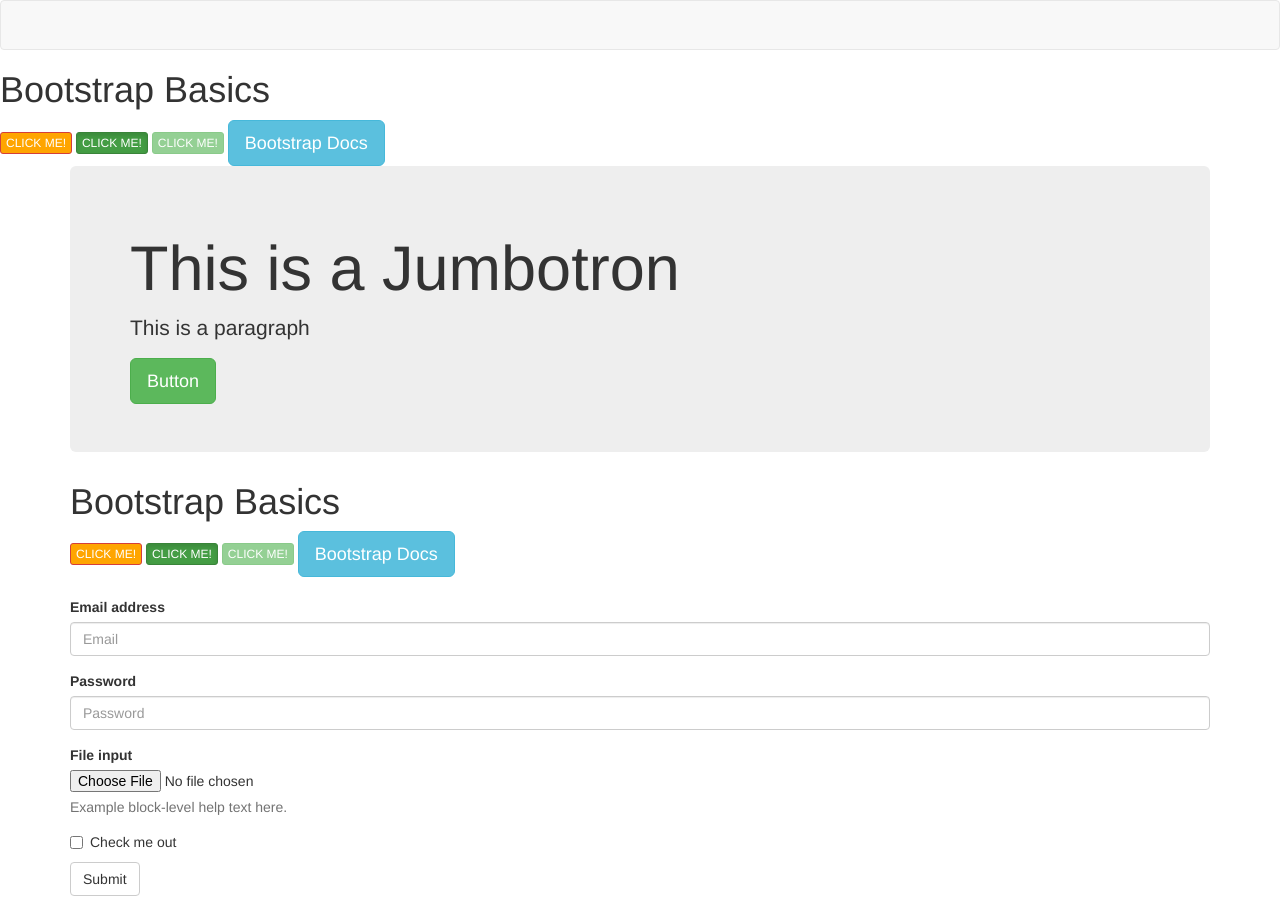
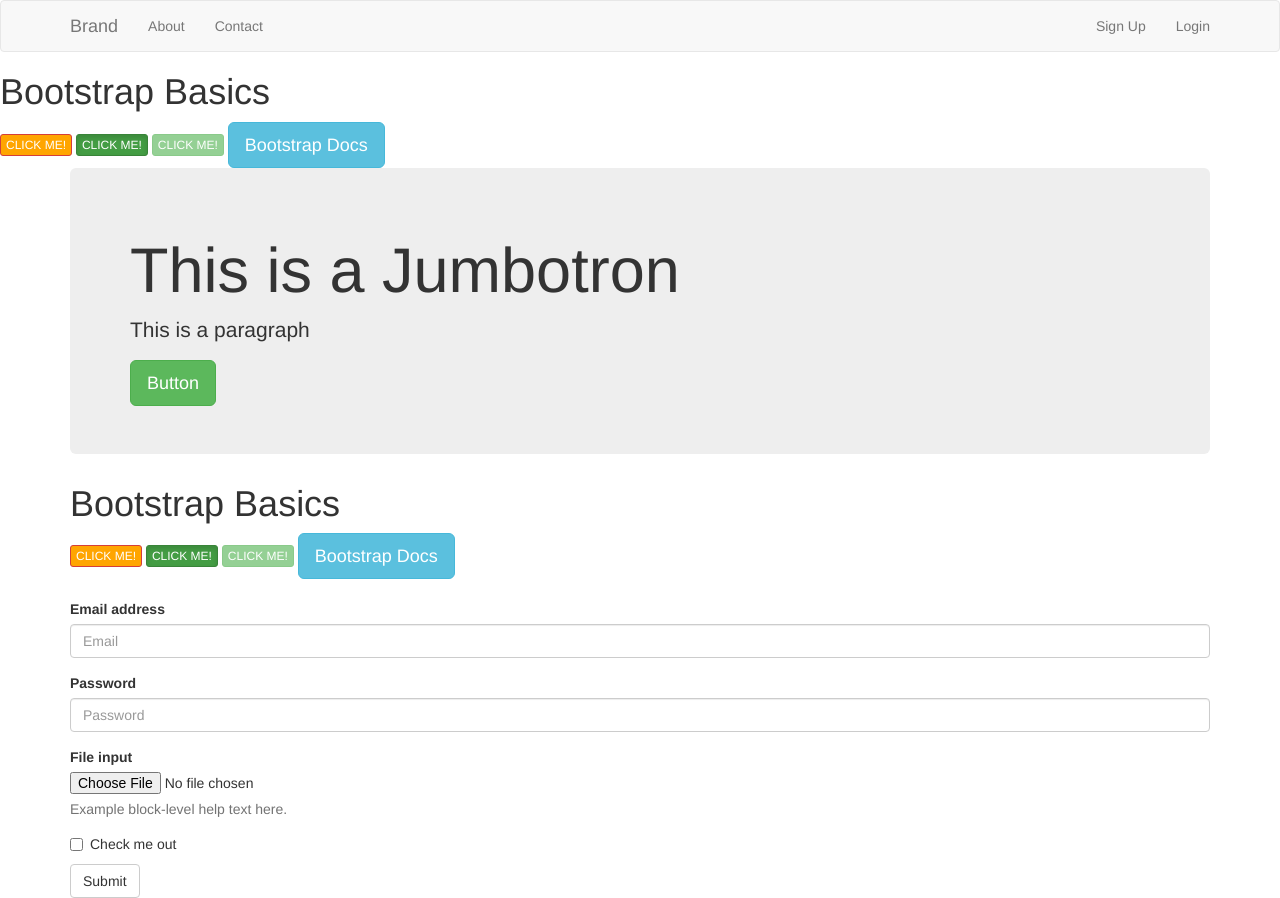
Before and after one commit to ddang9390/Bootstrap-Tut, a plain HTML site: page basics.html in a window 1280 px wide. Drawn offline with nearby package versions, Linux system fonts and the light colour scheme.

Commit message:
Simple navbar

```diff
--- a/basics.html
+++ b/basics.html
@@ -14,6 +14,21 @@
 
 	<body>
 		<nav class="navbar navbar-default">
+			<div class="container">
+				<div class="navbar-header">
+					<a href="#" class="navbar-brand">Brand</a>
+				</div>
+
+				<ul class="nav navbar-nav"> <!-- left side of navbar -->
+					<li><a href="#">About</a></li>
+					<li><a href="#">Contact</a></li>
+				</ul>
+
+				<ul class="nav navbar-nav navbar-right"> <!-- right side of navbar -->
+					<li><a href="#">Sign Up</a></li>
+					<li><a href="#">Login</a></li>
+				</ul>
+			</div>
 		</nav>
 
 		<h1>Bootstrap Basics</h1>
```
